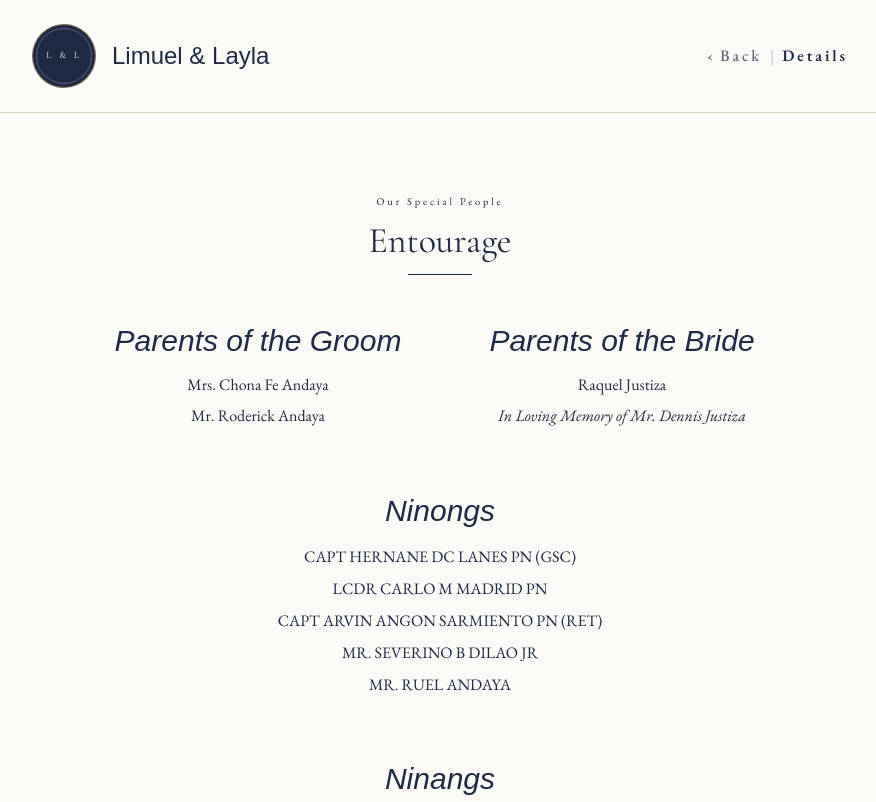
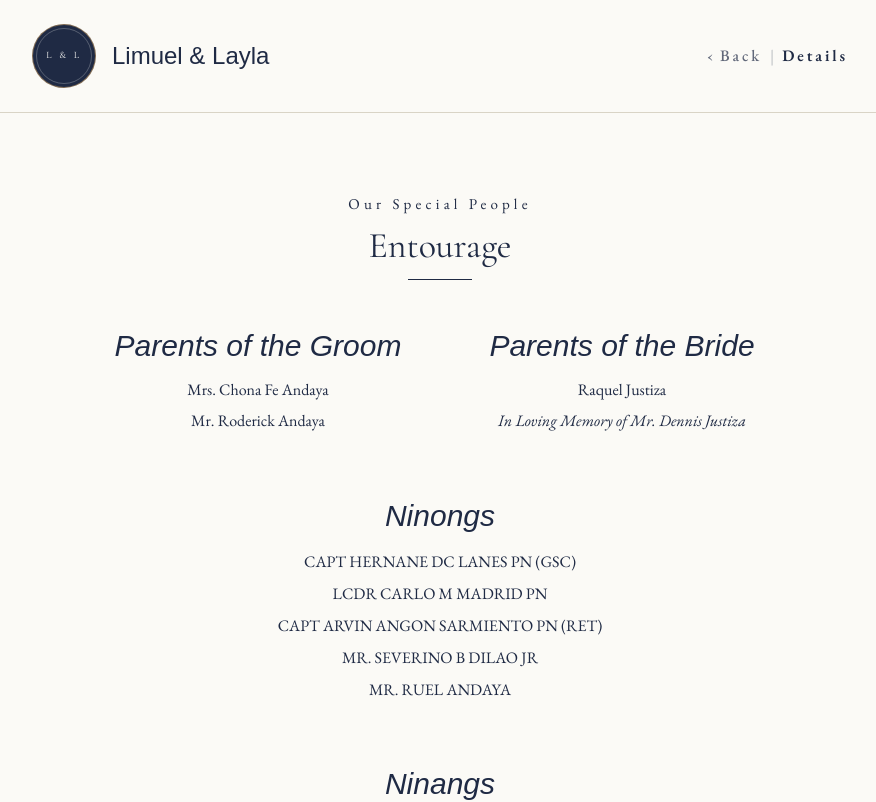
Before and after one commit to dowardcaps/limuelandlayla, a Next.js app: page /details in a window 1280 px wide. Shown: the top 802 px of the page, without its empty margins (200-1076 px from the left). Built offline with nearby package versions, Linux system fonts and the light colour scheme; a web font is replaced by a local one.

Commit message:
change date

```diff
--- a/app/layout.tsx
+++ b/app/layout.tsx
@@ -27,7 +27,7 @@ const script = localFont({
 });
 
 export const metadata: Metadata = {
-  title: "Limuel & Layla — December 14, 2026",
+  title: "Limuel & Layla — October 22, 2026",
   description: "You are invited to the wedding of Limuel & Layla.",
 };
 
--- a/components/wedding/EntourageSection.tsx
+++ b/components/wedding/EntourageSection.tsx
@@ -30,7 +30,7 @@ export default function EntourageSection() {
   return (
     <section className="mx-auto w-full max-w-3xl px-4 py-12 sm:px-6 sm:py-20 md:px-10">
       <div className="mb-10 flex flex-col items-center gap-2 text-center sm:mb-12" data-aos="fade-up">
-        <p className="tracked-wide text-[0.65rem] text-navy">Our Special People</p>
+        <p className="tracked-wide text-md text-navy">Our Special People</p>
         <h2 className="font-display text-3xl text-navy sm:text-4xl">Entourage</h2>
         <div className="mt-1 h-px w-16 bg-navy" />
       </div>
```
